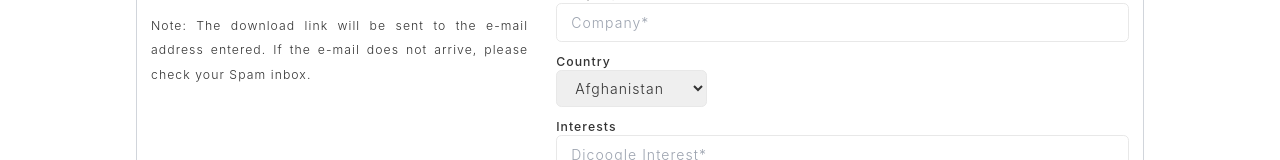
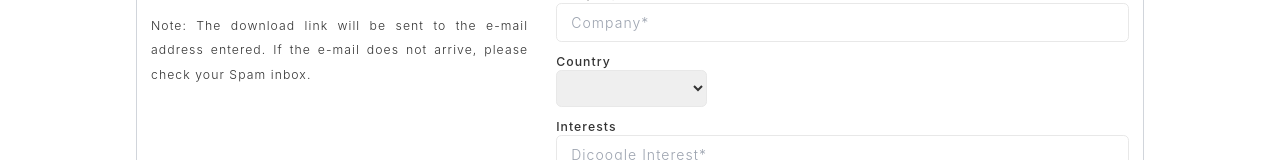
Before and after one commit to rlebre/dicoogle-website, a Next.js app: page /downloads in a window 1280 px wide. Shown: the part 466-626 px from the top of the page. Built offline with nearby package versions, Linux system fonts and the light colour scheme.

Commit message:
Added default value

```diff
--- a/components/forms/download/DownloadForm.tsx
+++ b/components/forms/download/DownloadForm.tsx
@@ -83,7 +83,10 @@ const DownloadForm = ({ countries }: Props) => {
             <label htmlFor='country' className='text-sm font-medium'>
               Country
             </label>
-            <select name='country' placeholder='Country*'>
+            <select
+              placeholder='Country*'
+              {...register('country', { required: true, value: { Code: '', Name: 'Country*' } })}
+            >
               {countries.map((country) => (
                 <option key={country.Code} value={country.Name}>
                   {country.Name}
@@ -123,7 +126,7 @@ const DownloadForm = ({ countries }: Props) => {
           <div className='w-full text-sm'>
             <div className='flex items-center gap-4'>
               <input type='checkbox' className='w-fit' {...register('newsletter')} />
-              <label htmlFor='gdprAgreed'>I want to receive major updates and news about Dicoogle.</label>
+              <label htmlFor='newsletter'>I want to receive major updates and news about Dicoogle.</label>
             </div>
           </div>
 
```
